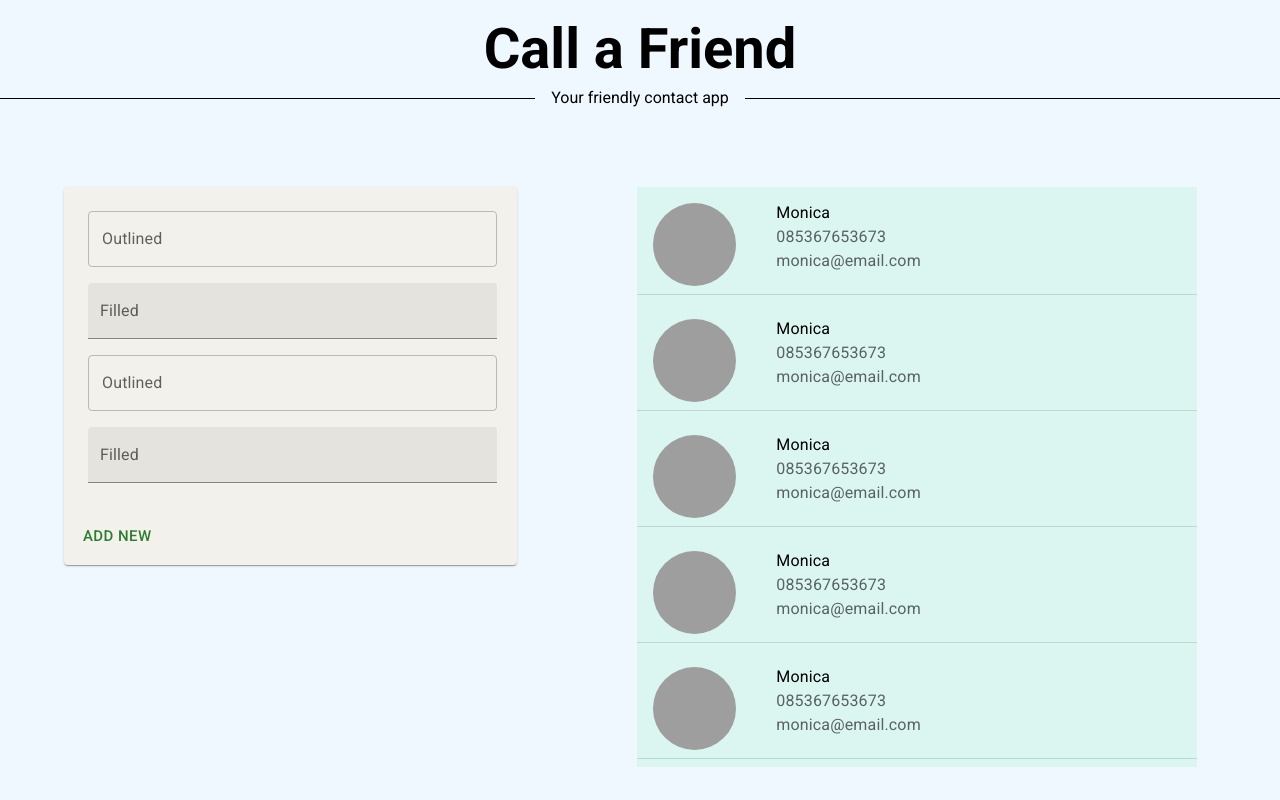
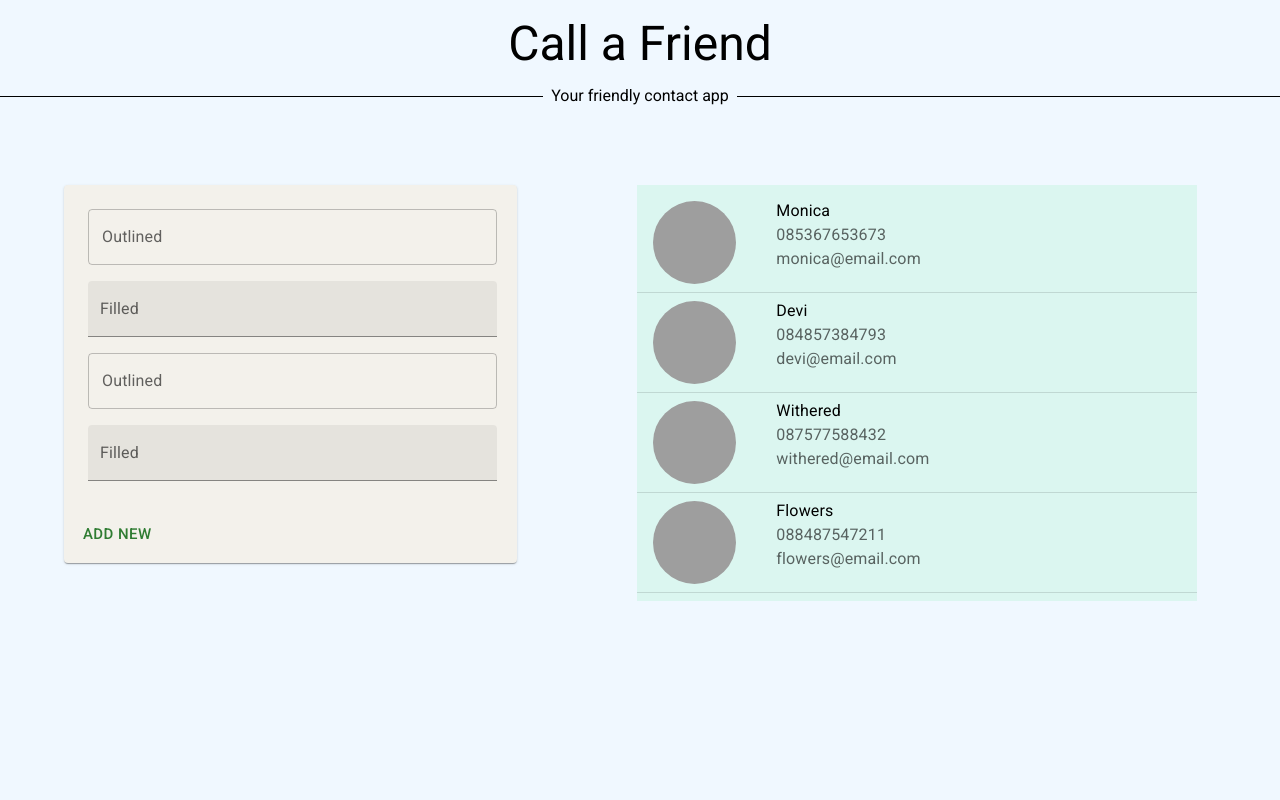
Before and after one commit to dts-kominfo-rea4a/challenge-react-with-mui-abuabdirohman4, a React (Create React App) app: page / in a window 1280 px wide. Shown: the top 800 px of the page. Built offline with nearby package versions, Linux system fonts and the light colour scheme; grey boxes are pictures that could not be loaded.

Commit message:
change header with mui & user contact data

```diff
--- a/src/App.js
+++ b/src/App.js
@@ -1,12 +1,12 @@
 import { Grid } from "@mui/material";
+import { useState } from "react";
 import "./App.css";
 import Contact from "./components/Contact";
 import ContactForm from "./components/ContactForm";
 import Header from "./components/Header";
-// import contactsJSON from "./data/contacts.json";
 
 // Uncomment untuk memuat daftar kontak
-// import contactsJSON from './data/contacts.json';
+import contactsJSON from './data/contacts.json';
 const App = () => {
   // Masukkan Header dan lakukan map untuk Contact ke dalam div App
   // untuk membuat daftar kontak bisa menggunakan MUI list
@@ -14,7 +14,8 @@ const App = () => {
 
   // Masukkan contacts yang sudah didapat dalam JSON sebagai initial state
   // Buatlah handler untuk menambahkan kontak baru yang akan dikirim ke ContactForm
-
+  const [contacts, setContacts] = useState(contactsJSON)
+  console.log(contacts)
   return (
     <div className="App">
       <Header />
@@ -23,11 +24,7 @@ const App = () => {
           <ContactForm />
         </Grid>
         <Grid xs={7}>
-          <Contact data="{}" />
-          <Contact data="{}" />
-          <Contact data="{}" />
-          <Contact data="{}" />
-          <Contact data="{}" />
+          <Contact data={contacts} />
         </Grid>
       </Grid>
     </div>
--- a/src/components/Contact.js
+++ b/src/components/Contact.js
@@ -18,21 +18,25 @@ const Contact = ({ data }) => {
   // Contact berisi foto, nama, telepon, dan email
   return (
     <List sx={{ width: "75%", bgcolor: "#DBF6F0", ml: 5 }}>
+      {data.map((data) => (
+        <>
           <ListItem alignItems="flex-start" sx={{pt: 0, pb: 1}}>
             <ListItemAvatar>
-          <Avatar alt="Monica" src="http://placekitten.com/500" sx={{ width: 83, height: 83, mr: 5 }} />
+              <Avatar alt={data.name} src={data.photo} sx={{ width: 83, height: 83, mr: 5 }} />
             </ListItemAvatar>
             <ListItemText
-          primary="Monica"
+              primary={data.name}
               secondary={
                 <React.Fragment>
-              <Typography component="div">085367653673</Typography>
-              <Typography component="div">monica@email.com</Typography>
+                  <Typography component="div">{data.phone}</Typography>
+                  <Typography component="div">{data.email}</Typography>
                 </React.Fragment>
               }
             />
           </ListItem>
           <Divider component="li" />
+        </>
+      ))}
     </List>
   );
 };
--- a/src/components/Header.css
+++ /dev/null
@@ -1,12 +0,0 @@
-.judul {
-    font-size: 3.5rem;
-    margin: 1rem auto;
-}
-.subtitle {
-    border-bottom: .5px solid black;
-    line-height: 0;
-}
-.subtitle span {
-    background: #F0F8FF;
-    padding: 0 1rem;
-}
--- a/src/components/Header.js
+++ b/src/components/Header.js
@@ -1,8 +1,8 @@
 // Kalian bisa menambahkan CSS di src/components/Header.css
 // atau langsung tambahkan dengan sx={{}}
+import { Typography } from "@mui/material";
+import { Box } from "@mui/system";
 import React from "react";
-import Contact from "./Contact";
-import "./Header.css";
 
 // Header berisi judul dan subtitle
 // Judul: Call a Friend
@@ -10,10 +10,12 @@ import "./Header.css";
 const Header = () => {
   return (
     <>
-      <h1 className="judul">Call a Friend</h1>
-      <div className="subtitle">
-        <span>Your friendly contact app</span>
-      </div>
+      <Typography variant="h3" sx={{ mt: 2, mb: 3 }}>
+        Call a Friend
+      </Typography>
+      <Box sx={{borderBottom: 1, lineHeight: 0}}>
+        <Typography variant="subtitle" sx={{bgcolor: '#F0F8FF', px : 1, py: 0}}>Your friendly contact app</Typography>
+      </Box>
     </>
   );
 };
```
Lines whose indentation alone changed are shown as unchanged.
